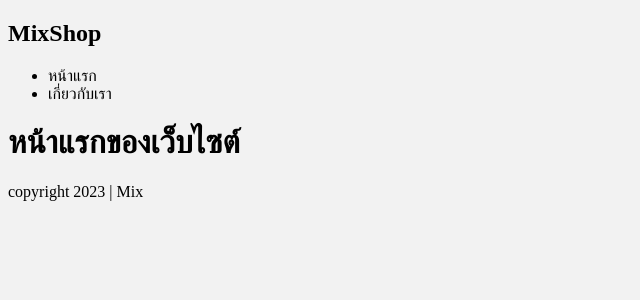
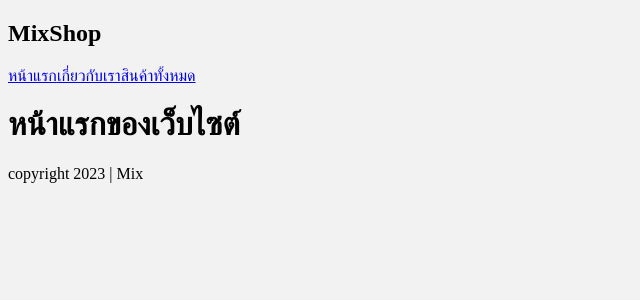
Before and after one commit to mickey0896/NextJS-Demo, a Next.js app: page / in a window 1280 px wide. Shown: the top 300 px of the page, without its empty margins (0-640 px from the left). Built offline with nearby package versions, Linux system fonts and the light colour scheme.

Commit message:
Next Link

```diff
--- a/components/Navbar.js
+++ b/components/Navbar.js
@@ -1,13 +1,14 @@
+import Link from "next/link"
+
 export default function Navbar(){
     return(
         <nav>
             <div>
                 <h1>MixShop</h1>
             </div>
-            <ul>
-                <li>หน้าแรก</li>
-                <li>เกี่ยวกับเรา</li>
-            </ul>
+            <Link href='/'>หน้าแรก</Link>
+            <Link href='/about'>เกี่ยวกับเรา</Link>
+            <Link href='products'>สินค้าทั้งหมด</Link>
         </nav>
     )
 }
```
